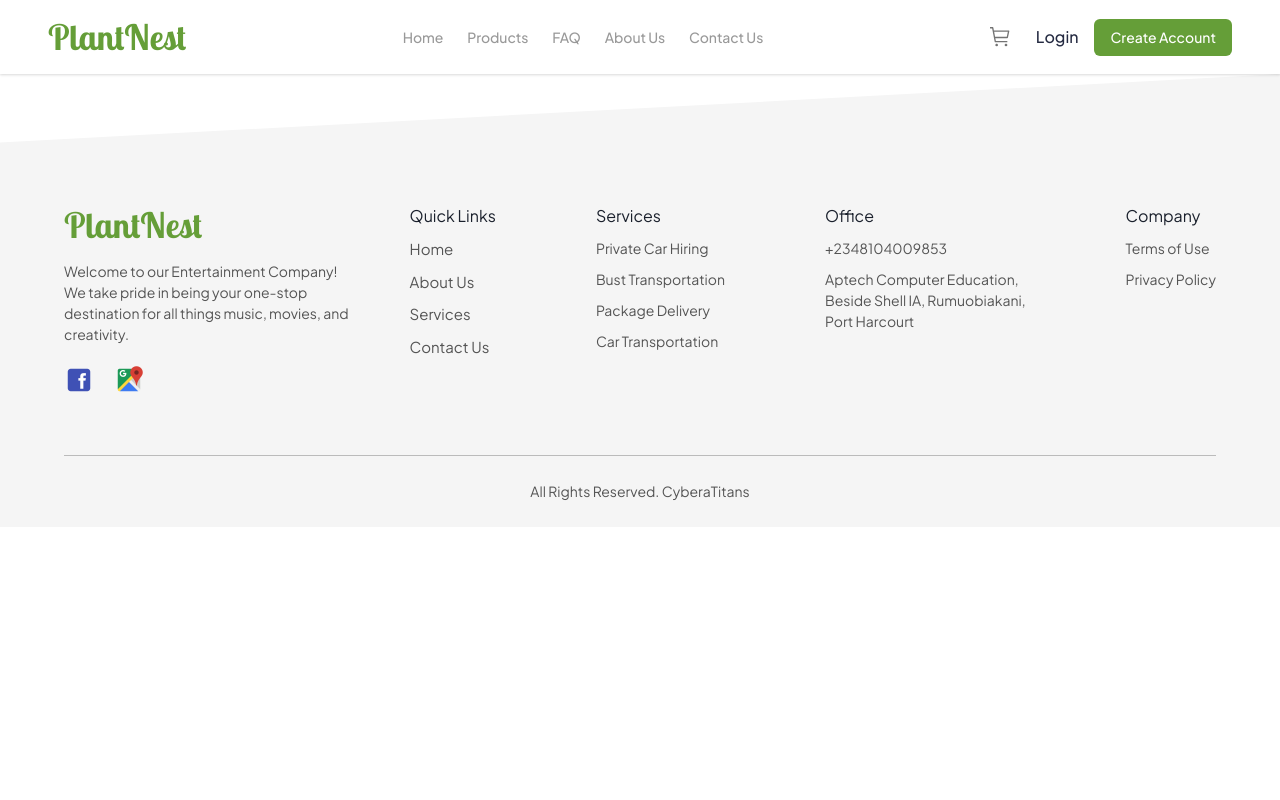
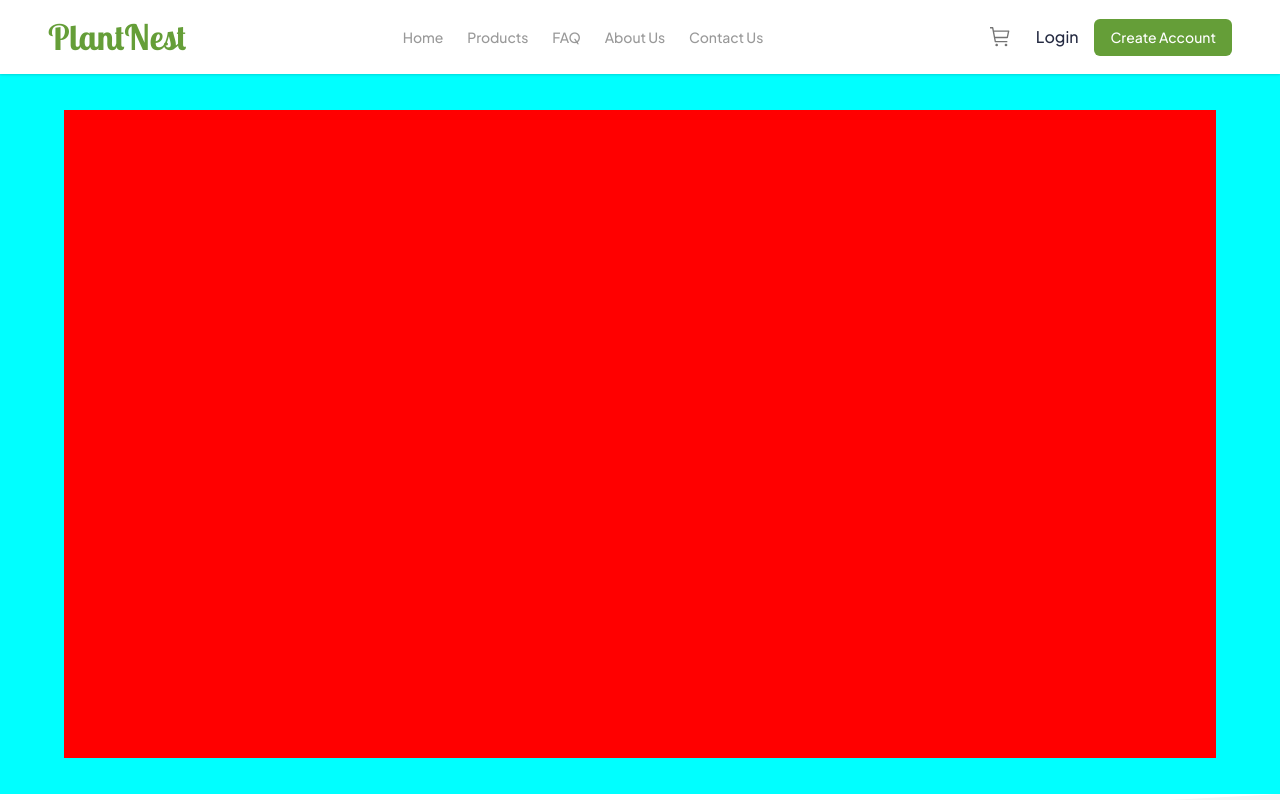
Before and after one commit to godriceeichie/CyberTitans-Frontend, a React (Create React App) app: page /checkout in a window 1280 px wide. Shown: the top 800 px of the page. Built offline with nearby package versions, Linux system fonts and the light colour scheme; a web font is replaced by a local one.

Commit message:
checkout page

```diff
--- a/src/App.js
+++ b/src/App.js
@@ -1,6 +1,6 @@
 /** @format */
 
-import { BrowserRouter as Router, Routes, Route, Switch } from "react-router-dom";
+import { BrowserRouter as Router, Routes, Route } from "react-router-dom";
 import React, { useState } from 'react';
 import Root from "./layout/Root";
 import Adminroot from "./layout/Adminroot";
@@ -26,6 +26,16 @@ import {
 
 function App() {
 	const [cartItems, setCartItems] = useState([]);
+	  const [isCartModalOpen, setIsCartModalOpen] = useState(false); // State for cart modal
+
+	   const handleCartModalOpen = () => {
+    setIsCartModalOpen(true);
+  };
+
+  const handleCartModalClose = () => {
+    setIsCartModalOpen(false);
+  };
+
 	return (
 		<>
 			<Router>
@@ -44,12 +54,9 @@ function App() {
 						<Route path="wishlist" element={<Wishlist />} />
 						<Route path="history" element={<History />} />
 						<Route path="userDashboard" element={<UserDashboard />} />
-						<Route path="cart" element={<Cart />} />
+						<Route path="cart" element={<Cart cartItems={cartItems} setCartItems={setCartItems} handleCartModalOpen={handleCartModalOpen} />} />
 						<Route path="checkout" element={<Checkout />} />
 					</Route>
-					<Route path="/cart" element={<Root />}>
-        				<Route index element={<Cart cartItems={cartItems} setCartItems={setCartItems} />} />
-      				</Route>
 					<Route path="/admin/" element={<Adminroot />}>
 						<Route path="overview" element={<Overview />} />
 					</Route>
--- a/src/components/Navbar.js
+++ b/src/components/Navbar.js
@@ -9,7 +9,7 @@ import SearchBar from "./SearchBar"
 import { useState } from "react"
 import { ArrowBackIcon } from "@chakra-ui/icons"
 
-const Navbar = () => {
+const Navbar = ({handleCartModalOpen}) => {
     const [show, setShow] = useState(false);
     return(
         <Box pos={'sticky'} top={'0'} zIndex={'50'} bg={'white'} shadow={'base'}>
--- a/src/pages/Checkout.js
+++ b/src/pages/Checkout.js
@@ -4,7 +4,9 @@ import '../styles/Checkout.css'
 const Checkout = () => {
   return (
     <div className='checkoutContainer'>
+      <div className='checkoutChild'>
 
+      </div>
     </div>
   )
 }
--- a/src/styles/Checkout.css
+++ b/src/styles/Checkout.css
@@ -1,3 +1,13 @@
 .checkoutContainer{
-
+    height: 90vh;
+    width: 100%;
+    background-color: aqua;
+    display: flex;
+    align-items: center;
+    justify-content: center;
 }
+.checkoutChild{
+    height: 90%;
+    width: 90%;
+    background-color: red;
+}
```
